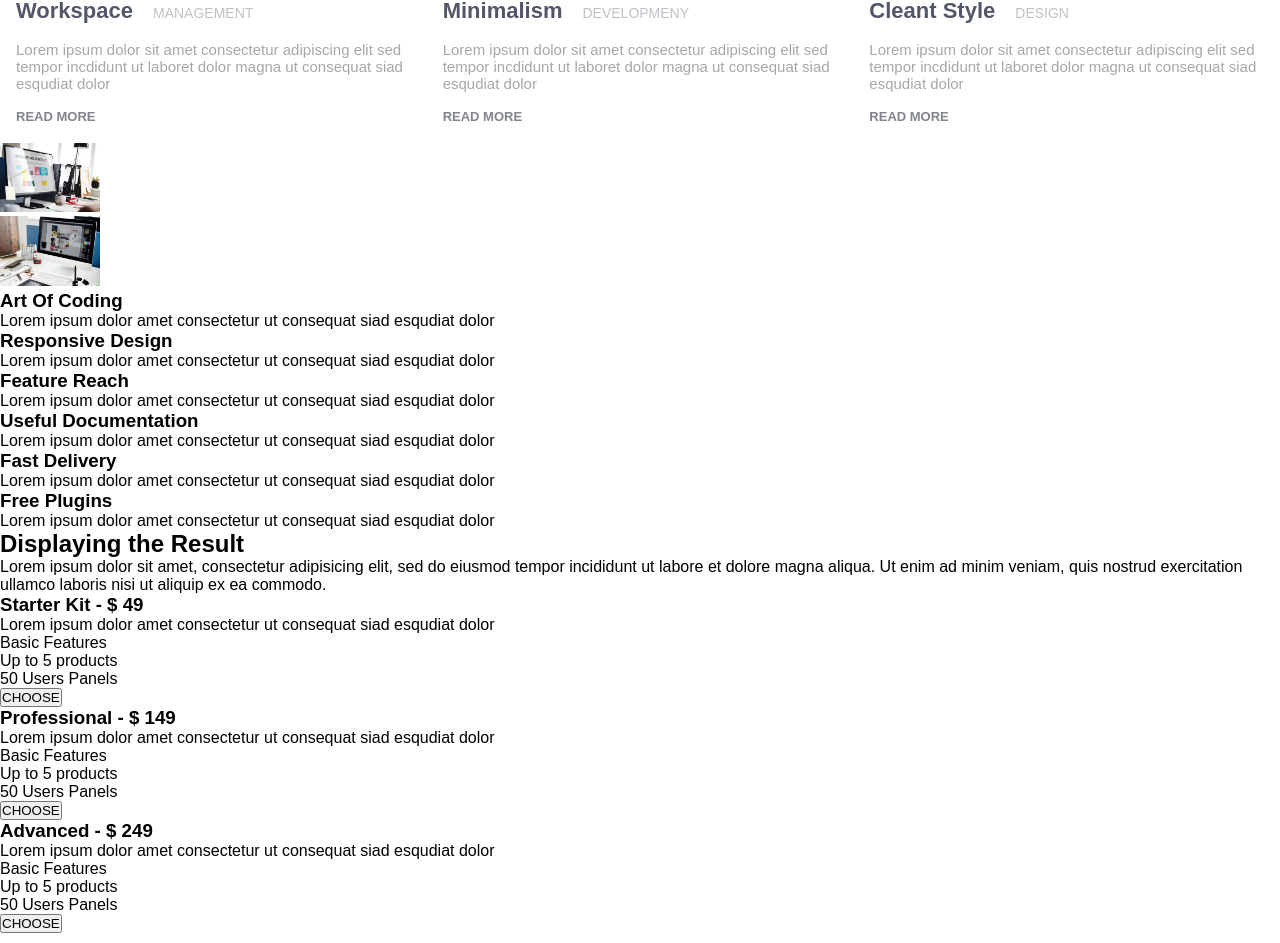
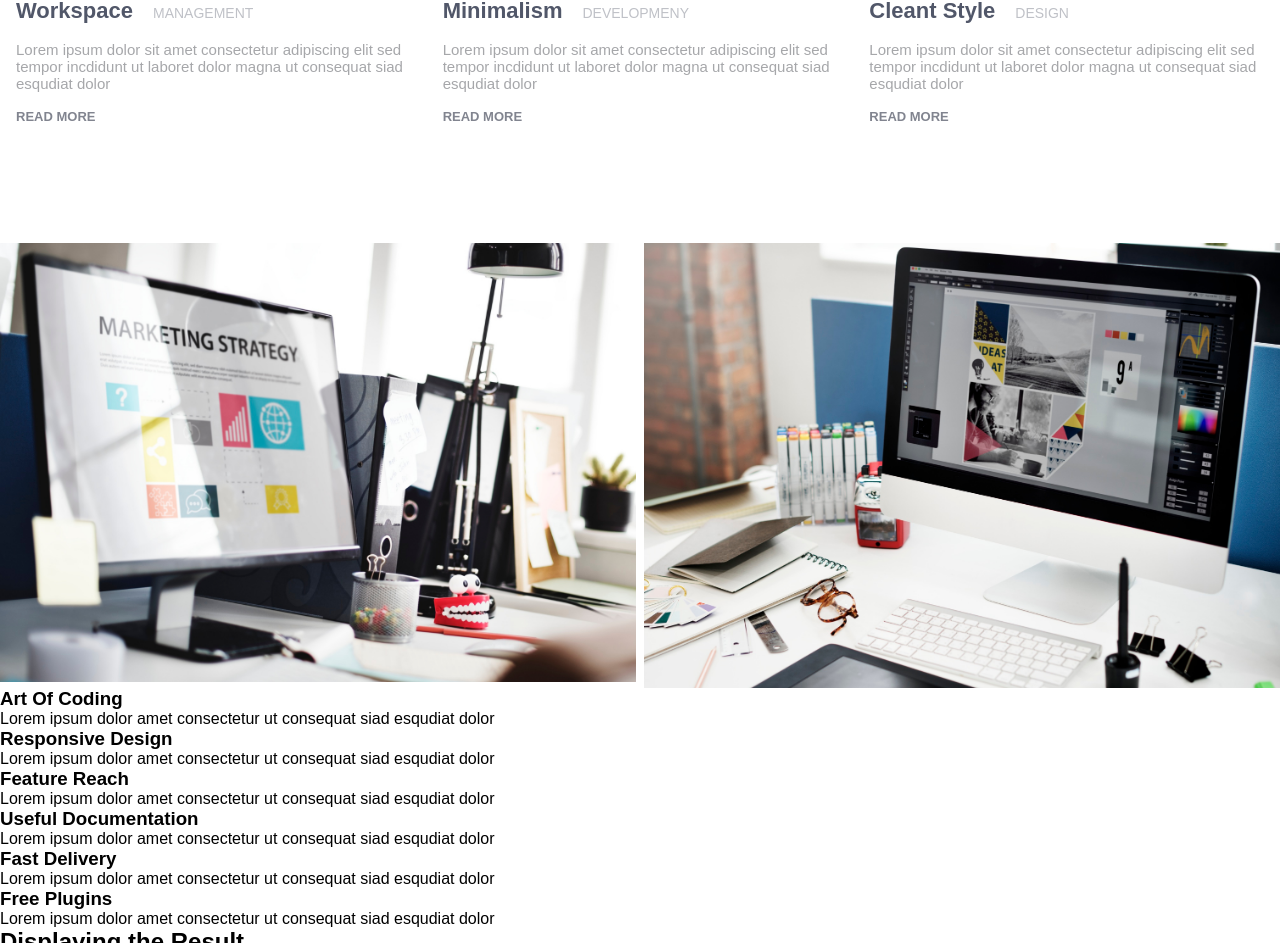
Before and after one commit to willianbatist/project-landing_page_agency, a React (Create React App) app: page / in a window 1280 px wide. Shown: the part 1173-2116 px from the top of the page. Built offline with nearby package versions, Linux system fonts and the light colour scheme.

Commit message:
styles: duas images alinhadas no meio, finish

```diff
--- a/src/pages/home/Home.tsx
+++ b/src/pages/home/Home.tsx
@@ -18,11 +18,11 @@ export default function Home() {
       </div>
       <Products />
       <S.Section>
-        <div>
-          <img className="apagarIsso" alt="imagem de um computador ligado" src={desktop1} />
+        <div className="sSectionDiv1">
+          <img className="sSectionImg1" alt="imagem de um computador ligado" src={desktop1} />
         </div>
-        <div>
-          <img className="apagarIsso" alt="imagem de um computador ligado" src={desktop2} />
+        <div className="sSectionDiv2">
+          <img className="sSectionImg2" alt="imagem de um computador ligado" src={desktop2} />
         </div>
       </S.Section>
       <Services />
--- a/src/pages/home/home.style.ts
+++ b/src/pages/home/home.style.ts
@@ -44,7 +44,35 @@ export const HomeContainer = styled.div`
 }
 `;
 
-export const Section = styled.section``;
+export const Section = styled.section`
+  display: flex;
+  margin-top: 100px;
+  img {
+    display: block;
+    max-width: 100%;
+    height: auto;
+  }
+
+  .sSectionDiv1 {
+    padding-right: 4px;
+  }
+
+  .sSectionDiv2 {
+    padding-left: 4px;
+  }
+
+  @media(max-width: 770px) {
+  display: block;
+  .sSectionDiv1 {
+    padding-right: 0px;
+  }
+
+  .sSectionDiv2 {
+    padding-left: 0px;
+    margin-top: 10px;
+  }
+}
+`;
 
 export const Div = styled.div`
 `;
```
